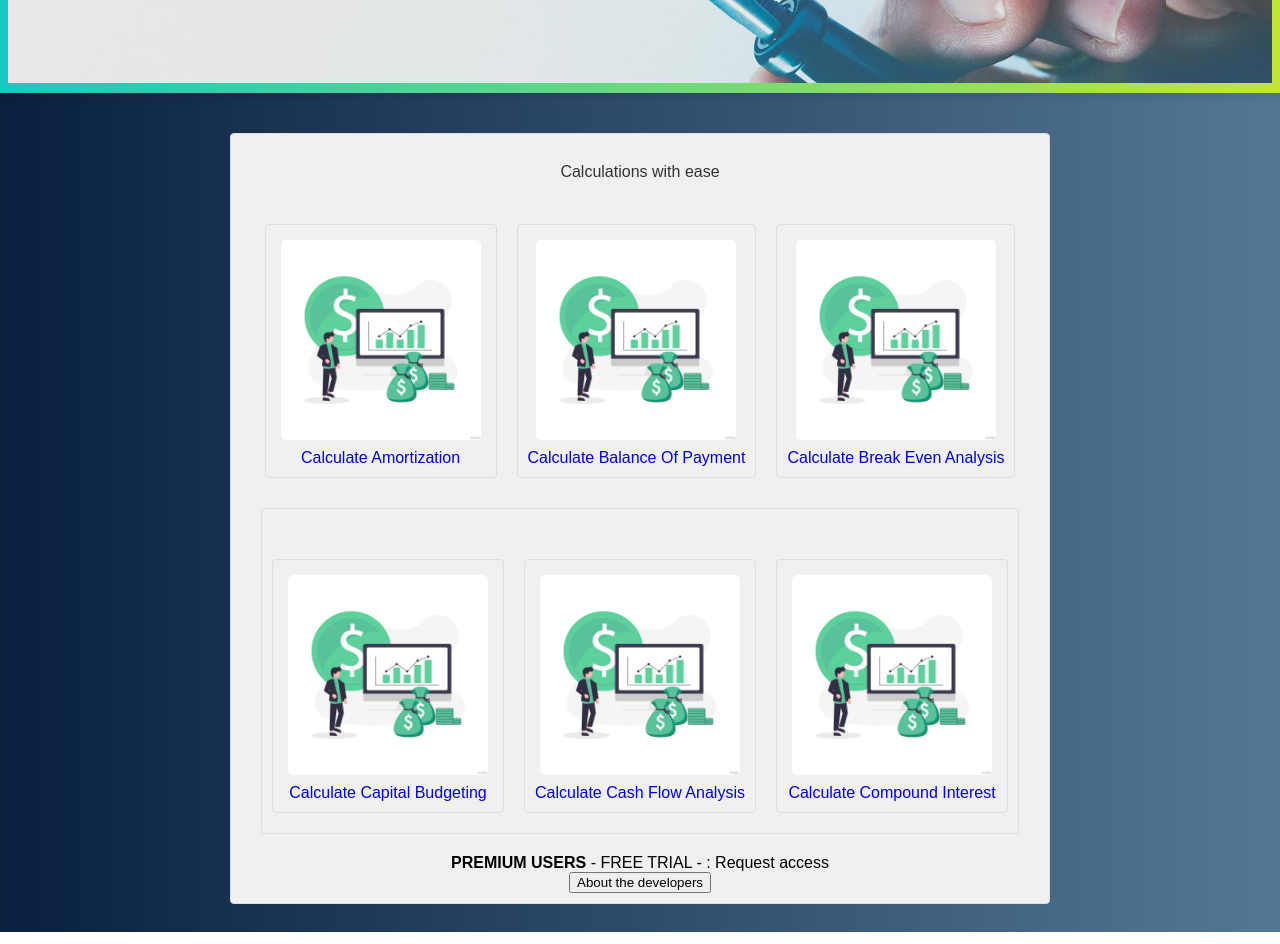
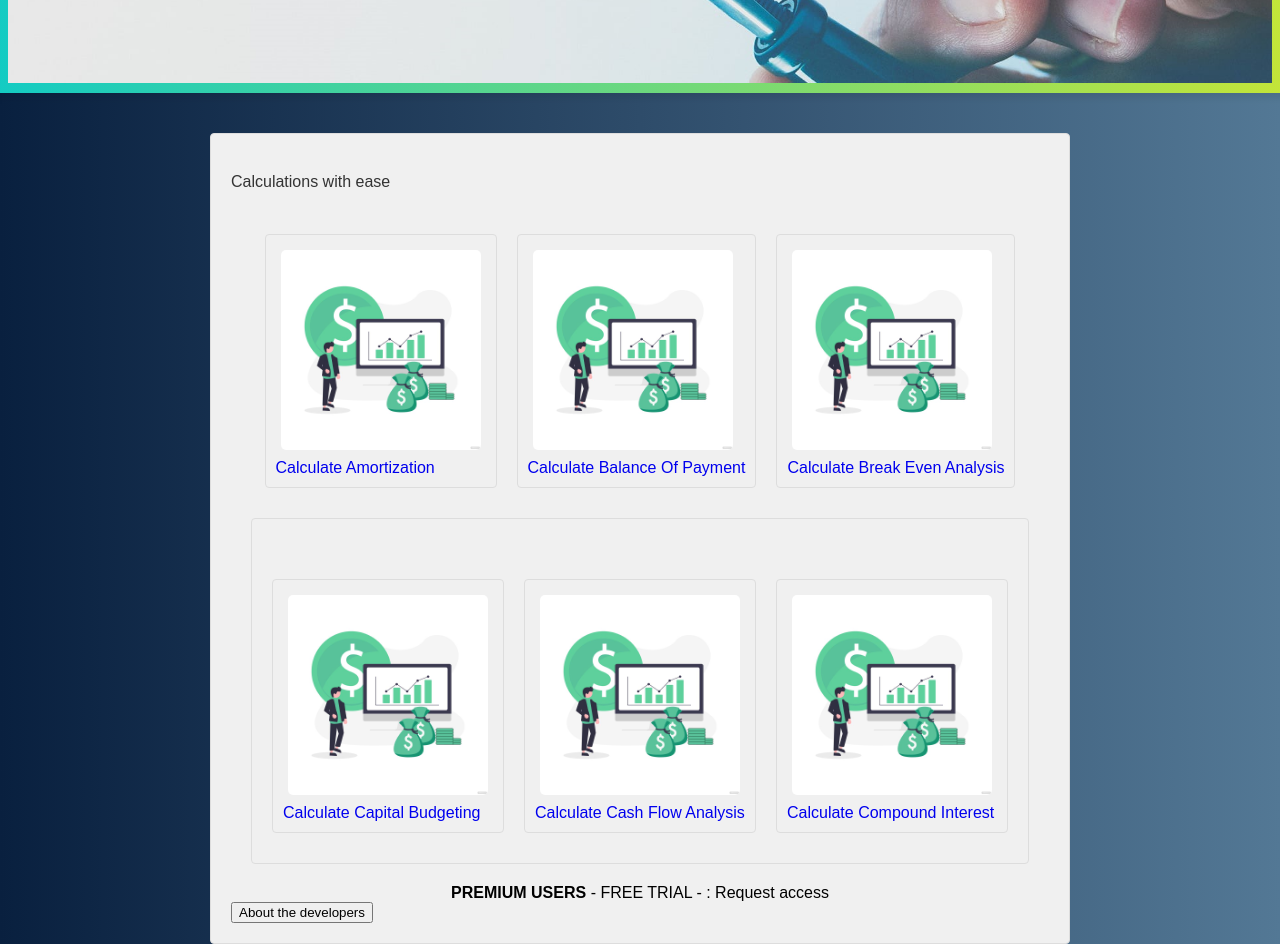
Before and after one commit to autochanger/simplyfinance, a plain HTML site: page index.html in a window 1280 px wide. Shown: the part 380-1324 px from the top of the page. Drawn offline with Linux system fonts and the light colour scheme.

Commit message:
Update styles.css
revert

```diff
--- a/css/styles.css
+++ b/css/styles.css
@@ -5,10 +5,7 @@ body {
     align-items: center;
     margin: 5;
     background: linear-gradient(to right, #09203f, #537895);
-text-align:center;
 max-width:100%;
-
-
         /* Modal styles */
         .modal {
             display: none;
@@ -176,11 +173,11 @@ a:hover {
 
         .content {
             margin: 20px;
-            padding: 10px;
+            padding: 20px;
             border: 1px solid #ddd;
             border-radius: 4px;
             background-color: #f0f0f0;
-max-width:100%;
+		max-width: 100%;
         }
         .hidden {
             display: none;
```
